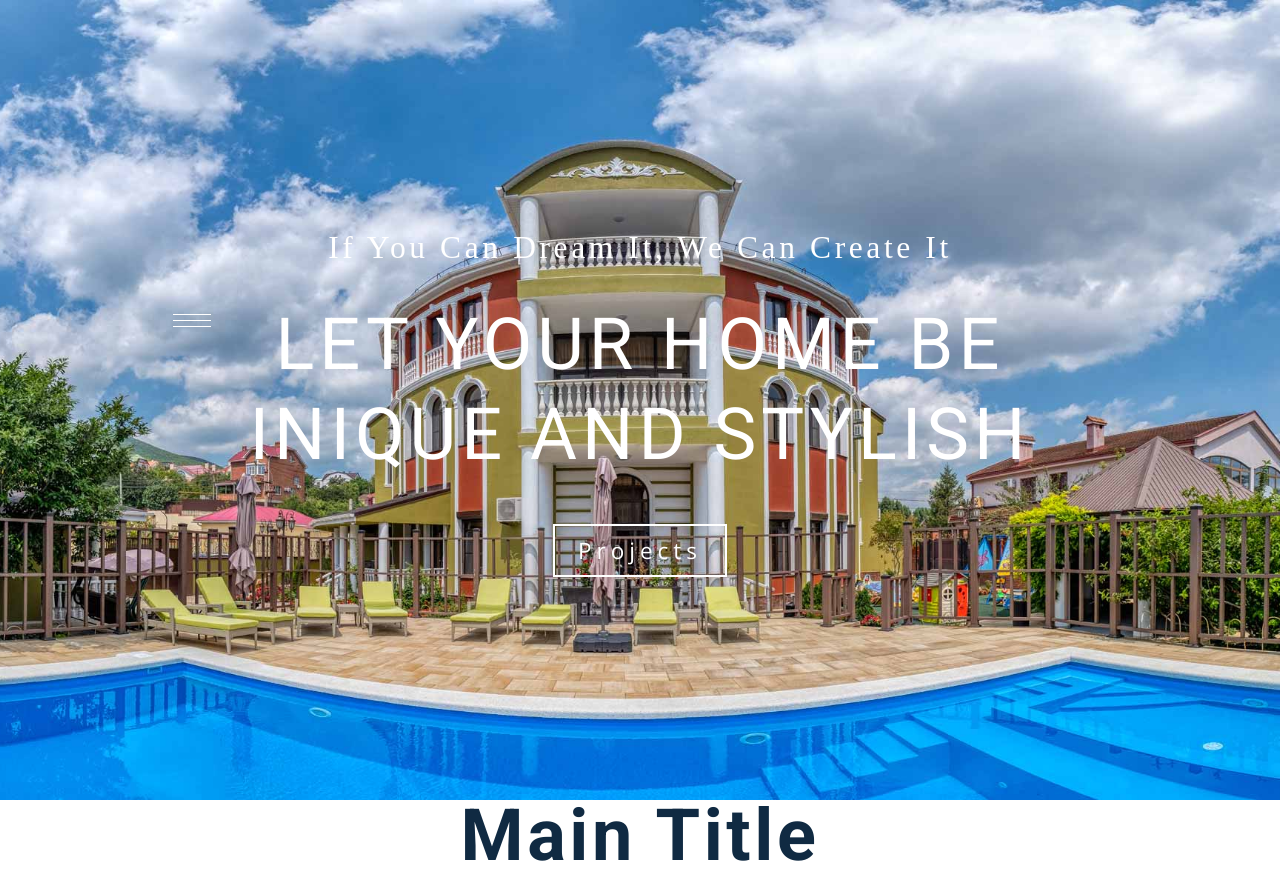
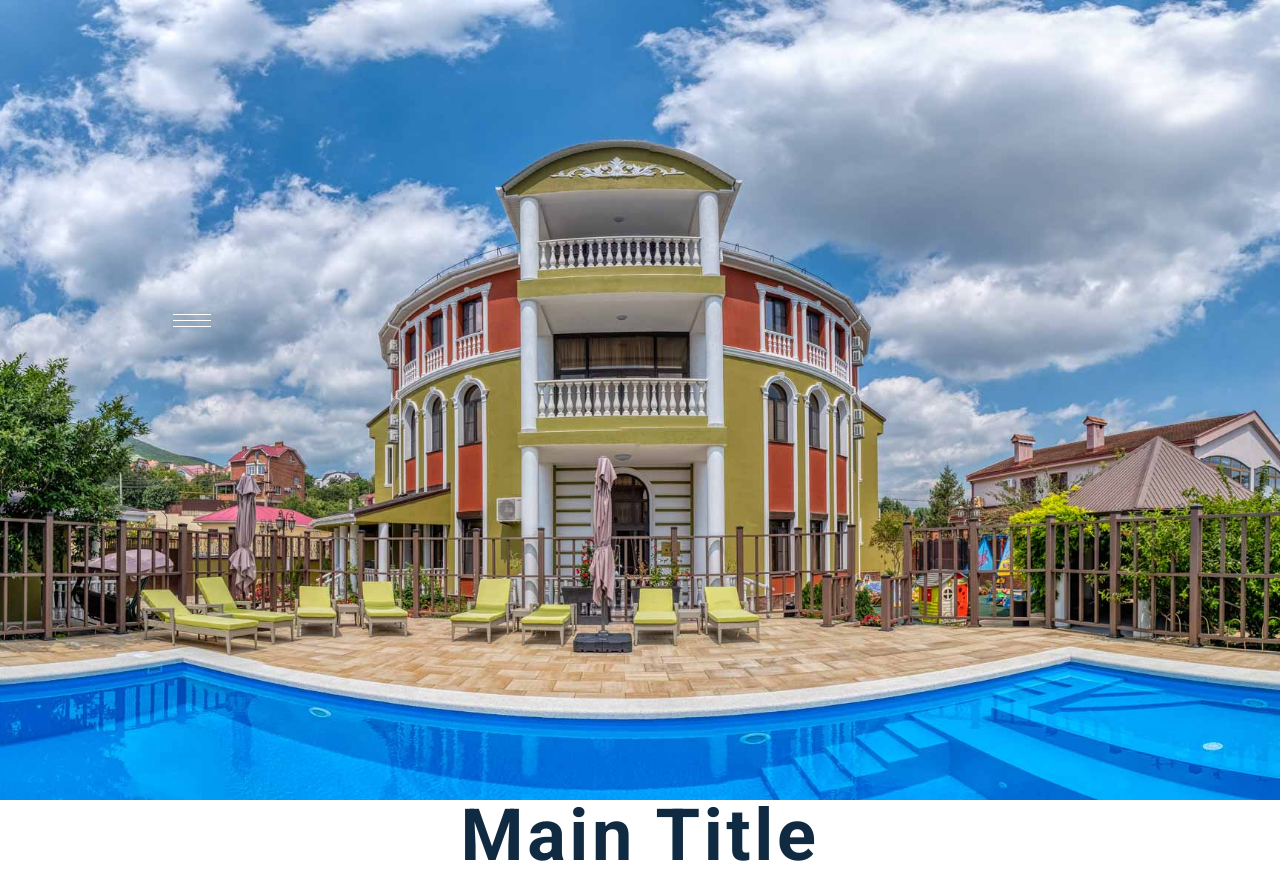
Before and after one commit to v777999/gatsby-starter-zero, a Gatsby site: page / in a window 1280 px wide. Shown: the top 875 px of the page. Built offline with nearby package versions, Linux system fonts and the light colour scheme; Gatsby itself is replaced by a stand-in of ours.

Commit message:
delete title from hero

```diff
--- a/src/components/hero.js
+++ b/src/components/hero.js
@@ -21,13 +21,13 @@ const Hero = () => {
         <div class="line _3 has_transition_1000_inout d200"></div>
       </div> */}
 			<TopMenuController />
-      <div className="info">
+      {/* <div className="info">
         <article>
           <h3>If you can dream it, we can create it</h3>
           <h1>let your home be inique and stylish</h1>
           <Link to="/projects">Projects</Link>
         </article>
-      </div>
+      </div> */}
     </Wrapper>
   )
 }
```
